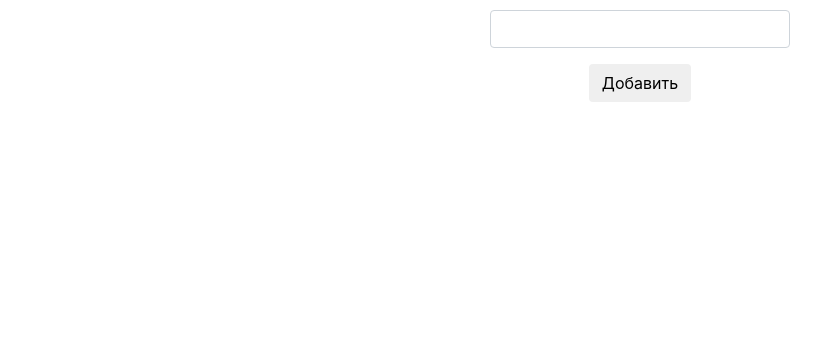
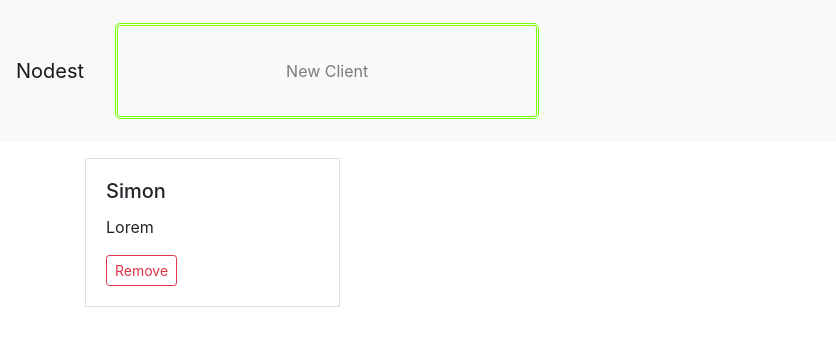
Before and after one commit to simonpirko/nodest, an Angular app: page / in a window 1280 px wide. Shown: the top 346 px of the page, without its empty margins (0-836 px from the left). Built offline with nearby package versions, Linux system fonts and the light colour scheme.

Commit message:
Simple fix#

```diff
--- a/src/app/app.component.html
+++ b/src/app/app.component.html
@@ -1,25 +1,17 @@
-<!--The content below is only a placeholder and can be replaced.-->
-<div class="container" style="text-align:center">
-  <div class="form-group">
-    <input style="margin: 10px auto; max-width: 300px;" class="form-control" #input type="text">
-  </div>
-  <button class="btn" (click)="add(input.value)">Добавить</button>
-  <br>
-  <div *ngIf="isEmptyField">
-    <p class="btn" style="color: red;cursor: unset; border: 1px solid red;margin: 10px auto;">
-      Empty field! Please, enter the
-      real name!</p>
-  </div>
-  <div class="row" style="margin-top: 10px;">
-    <ul>
-      <li *ngFor="let item of arr; let a=index">
-        <div style="cursor: default" (click)="removeElement(a)" class="closer">
-          X
-        </div>
-        <div>
-          {{item}}
-        </div>
+<nav class="navbar navbar-expand-lg navbar-light bg-light sticky-top">
+  <a class="navbar-brand" routerLink="/">Nodest</a>
+  <button class="navbar-toggler" type="button" data-toggle="collapse" data-target="#navbarNav" aria-controls="navbarNav"
+          aria-expanded="false" aria-label="Toggle navigation">
+    <span class="navbar-toggler-icon"></span>
+  </button>
+  <div class="collapse navbar-collapse" id="navbarNav">
+    <ul class="navbar-nav">
+      <li class="nav-item">
+        <a class="nav-link" routerLink="/new" routerLinkActive="active">New Client</a>
       </li>
     </ul>
   </div>
+</nav>
+<div class="container">
+  <router-outlet></router-outlet>
 </div>
--- a/src/app/app.component.ts
+++ b/src/app/app.component.ts
@@ -6,20 +6,8 @@ import {Component} from '@angular/core';
   styleUrls: ['./app.component.css']
 })
 export class AppComponent {
-
-  arr = [];
-  isEmptyField = false;
-
-  add(a) {
-    if (a !== '') {
-      this.arr = this.arr.concat(a);
-      this.isEmptyField = false;
-    } else {
-      this.isEmptyField = true;
-    }
-  }
-
-  removeElement(a) {
-    this.arr.splice(a, 1);
-  }
+  static arr = [{
+    name: 'Simon',
+    title: 'Lorem'
+  }];
 }
--- a/src/app/app.module.ts
+++ b/src/app/app.module.ts
@@ -1,16 +1,32 @@
-import { BrowserModule } from '@angular/platform-browser';
-import { NgModule } from '@angular/core';
+import {BrowserModule} from '@angular/platform-browser';
+import {NgModule} from '@angular/core';
+import {RouterModule, Routes} from '@angular/router';
 
-import { AppComponent } from './app.component';
+import {AppComponent} from './app.component';
+import {NewComponent} from './new/new.component';
+import {CardComponent} from './card/card.component';
+
+const appRoutes: Routes = [
+  {path: '', component: CardComponent},
+  {path: 'new', component: NewComponent},
+  {path: ':success', component: CardComponent}
+];
 
 @NgModule({
   declarations: [
-    AppComponent
+    AppComponent,
+    NewComponent,
+    CardComponent
   ],
   imports: [
-    BrowserModule
+    BrowserModule,
+    RouterModule.forRoot(
+      appRoutes,
+      {enableTracing: true}
+    ),
   ],
   providers: [],
   bootstrap: [AppComponent]
 })
-export class AppModule { }
+export class AppModule {
+}
--- /dev/null
+++ b/src/app/card/card.component.html
@@ -0,0 +1,14 @@
+<div *ngIf="success" class="alert alert-success mt-3 w-25 mx-auto rounded-0 border-0" role="alert">
+  Success!
+</div>
+<div class="row">
+  <div class="col-lg-3" *ngFor="let item of asp;let i = index">
+    <div class="card mt-3 rounded-0">
+      <div class="card-body">
+        <h5 class="card-title">{{item.name}}</h5>
+        <p class="card-text">{{item.title}}</p>
+        <button class="btn btn-sm btn-outline-danger">Remove</button>
+      </div>
+    </div>
+  </div>
+</div>
--- /dev/null
+++ b/src/app/card/card.component.ts
@@ -0,0 +1,26 @@
+import {Component, OnInit} from '@angular/core';
+import {AppComponent} from '../app.component';
+import { ActivatedRoute } from '@angular/router';
+
+@Component({
+  selector: 'app-card',
+  templateUrl: './card.component.html',
+  styleUrls: ['./card.component.css']
+})
+export class CardComponent implements OnInit {
+  asp;
+  success;
+
+  constructor(private router: ActivatedRoute) {
+    this.success = false;
+  }
+
+  ngOnInit() {
+    this.asp = AppComponent.arr;
+    this.success = this.router.snapshot.paramMap.get('success');
+    setTimeout(function() {
+      this.success = false;
+    }.bind(this), 2000);
+  }
+
+}
--- /dev/null
+++ b/src/app/new/new.component.html
@@ -0,0 +1,14 @@
+<form (submit)="false" class="w-50 mt-5 mx-auto">
+  <div class="form-group">
+    <label for="exampleFormControlInput1">Name</label>
+    <input #name type="text" class="form-control form-control-sm" id="exampleFormControlInput1">
+  </div>
+  <div class="form-group">
+    <label for="exampleFormControlTextarea1">Title</label>
+    <textarea #title class="form-control form-control-sm" id="exampleFormControlTextarea1" rows="3"></textarea>
+  </div>
+  <button type="button" (click)="add(name.value, title.value)" class="btn btn-sm btn-outline-success">Submit</button>
+  <div *ngIf="isNullNameOrTitle" class="alert alert-warning mt-3" role="alert">
+    Please, enter your name or title!
+  </div>
+</form>
--- /dev/null
+++ b/src/app/new/new.component.ts
@@ -0,0 +1,31 @@
+import {Component, OnInit} from '@angular/core';
+import {AppComponent} from '../app.component';
+import {Router} from '@angular/router';
+
+@Component({
+  selector: 'app-new',
+  templateUrl: './new.component.html',
+  styleUrls: ['./new.component.css']
+})
+export class NewComponent implements OnInit {
+  isNullNameOrTitle;
+  isSuccess;
+
+  constructor(private router: Router) {
+    this.isNullNameOrTitle = false;
+    this.isSuccess = false;
+  }
+
+  ngOnInit() {
+  }
+
+  add(name, title) {
+    if (name !== '' && title !== '') {
+      AppComponent.arr = AppComponent.arr.concat({name, title});
+      this.isSuccess = true;
+      this.router.navigate(['/', 'success']);
+    } else {
+      this.isNullNameOrTitle = true;
+    }
+  }
+}
```
Also changed, not shown: src/index.html (+13 -11 lines), src/app/card/card.component.css (added), src/app/new/new.component.css (added), 2 other files (tests, documents, lock files or other folders).
